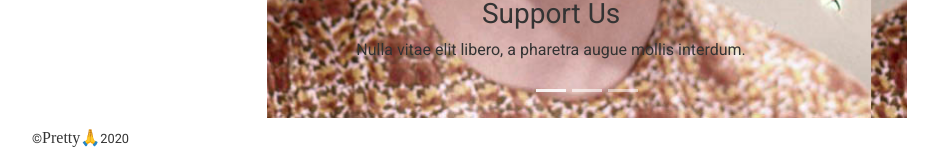
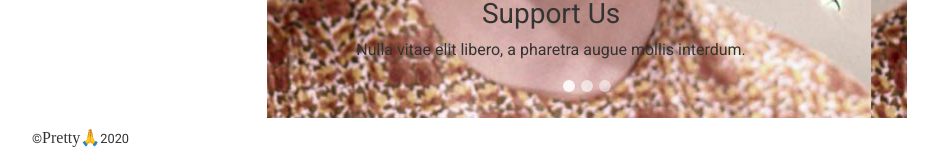
Before and after one commit to tr-hack-to-the-future/prettyplease-frontend, a React (Create React App) app: page / in a window 1280 px wide. Shown: the part 1336-1496 px from the top of the page, without its empty margins (53-991 px from the left). Built offline with nearby package versions, Linux system fonts and the light colour scheme; a web font is replaced by a local one.

Commit message:
change the carousel indicators from line to squares

```diff
--- a/src/components/Carousel.css
+++ b/src/components/Carousel.css
@@ -3,3 +3,9 @@
     width: 50% !important;
     margin: 0 auto !important;
 }
+
+.carousel-indicators > li{
+    border-radius: 50% !important;
+    width: 12px !important;
+    height: 12px !important;
+}
--- a/src/components/Navbar.css
+++ b/src/components/Navbar.css
@@ -7,6 +7,9 @@
   z-index: 1;
   top: 0;
   width: 100%;
+}
+.mr-auto {
+  font-family: 'Lato', sans-serif;
 }
 
 .navbar-brand h1 {
```
